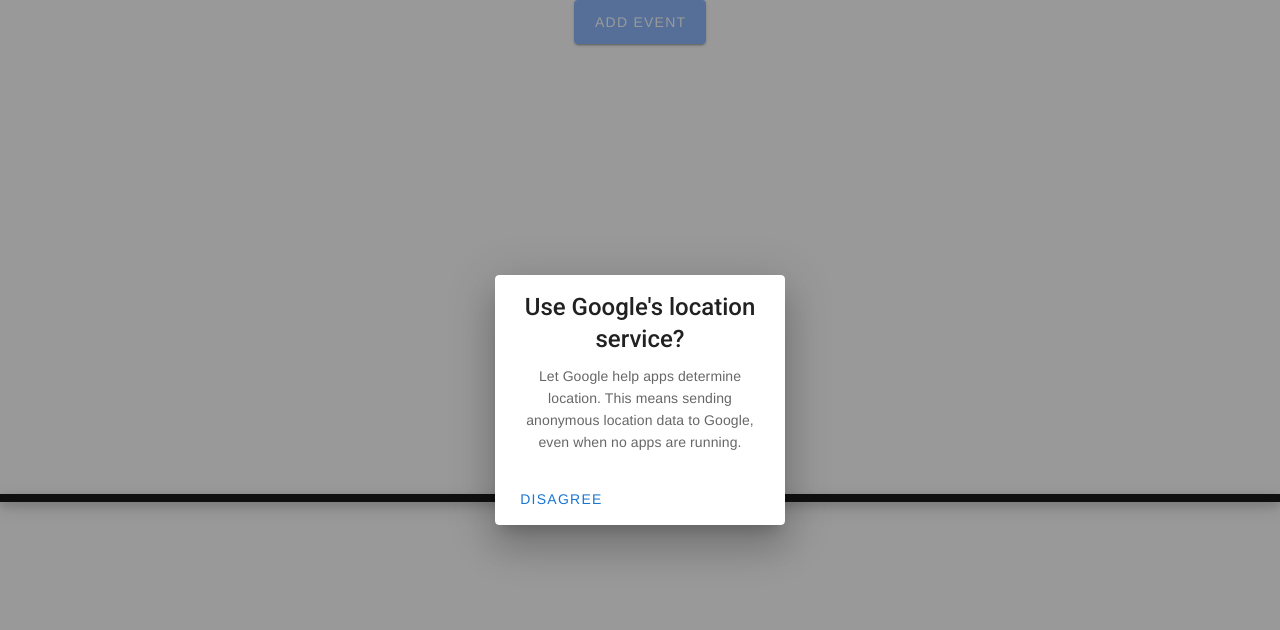
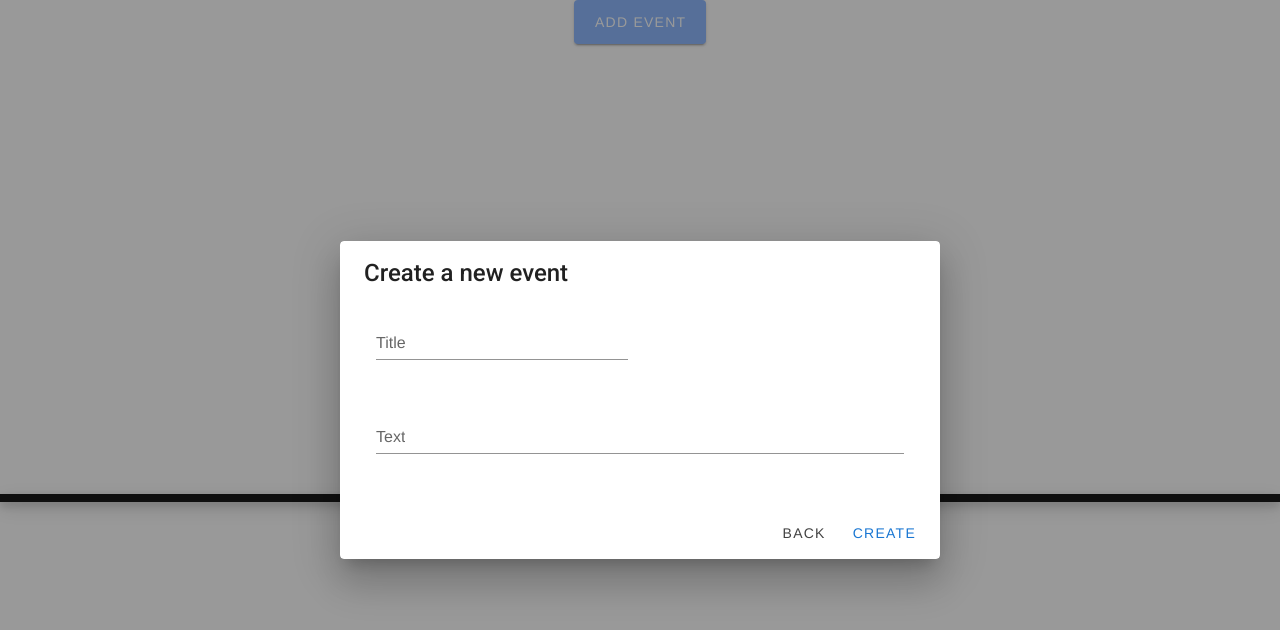
Before and after one commit to vbackeberg/lookattime, a Vue app: page / in a window 1280 px wide. Both pictures are taken after a click on the button "ADD EVENT". Shown: the top 630 px of the page. Built offline with nearby package versions, Linux system fonts and the light colour scheme.

Commit message:
form wip

```diff
--- a/src/components/create-box-form.vue
+++ b/src/components/create-box-form.vue
@@ -1,16 +1,29 @@
 <template>
-  <v-dialog v-model="show" max-width="290">
+  <v-dialog v-model="show" persistent max-width="600">
     <v-card>
       <v-card-title class="headline">
-        Use Google's location service?
+        Create a new event
       </v-card-title>
-      <v-card-text
-        >Let Google help apps determine location. This means sending anonymous
-        location data to Google, even when no apps are running.</v-card-text
-      >
+      <v-card-text>
+        <v-container>
+          <v-row>
+            <v-col cols="12" sm="6">
+              <v-text-field label="Title" required />
+            </v-col>
+            <v-col cols="12" sm="6">
+              <v-icon />
+            </v-col>
+            <v-col cols="12"> <v-text-field label="Text" required /> </v-col
+          ></v-row>
+        </v-container>
+      </v-card-text>
       <v-card-actions>
+        <v-spacer></v-spacer>
+        <v-btn color="secondary" text @click.stop="back()">
+          Back
+        </v-btn>
         <v-btn color="primary" text @click.stop="show = false">
-          Disagree
+          Create
         </v-btn>
       </v-card-actions>
     </v-card>
@@ -19,6 +32,9 @@
 
 <script lang="ts">
 import Vue from "vue";
+import BoxCreator from "@/timeline/box-creator";
+import BoxModel from "@/models/box-model";
+
 export default Vue.extend({
   name: "CreateBoxForm",
 
@@ -35,6 +51,23 @@ export default Vue.extend({
         this.$emit("input", value);
       }
     }
+  },
+
+  methods: {
+    create() {
+      this.addBox();
+      this.show = false;
+    },
+
+    addBox() {
+      const box = new BoxModel();
+
+      BoxCreator.Instance.addBox(box);
+    },
+
+    back() {
+      this.show = false;
+    }
   }
 });
 </script>
```
